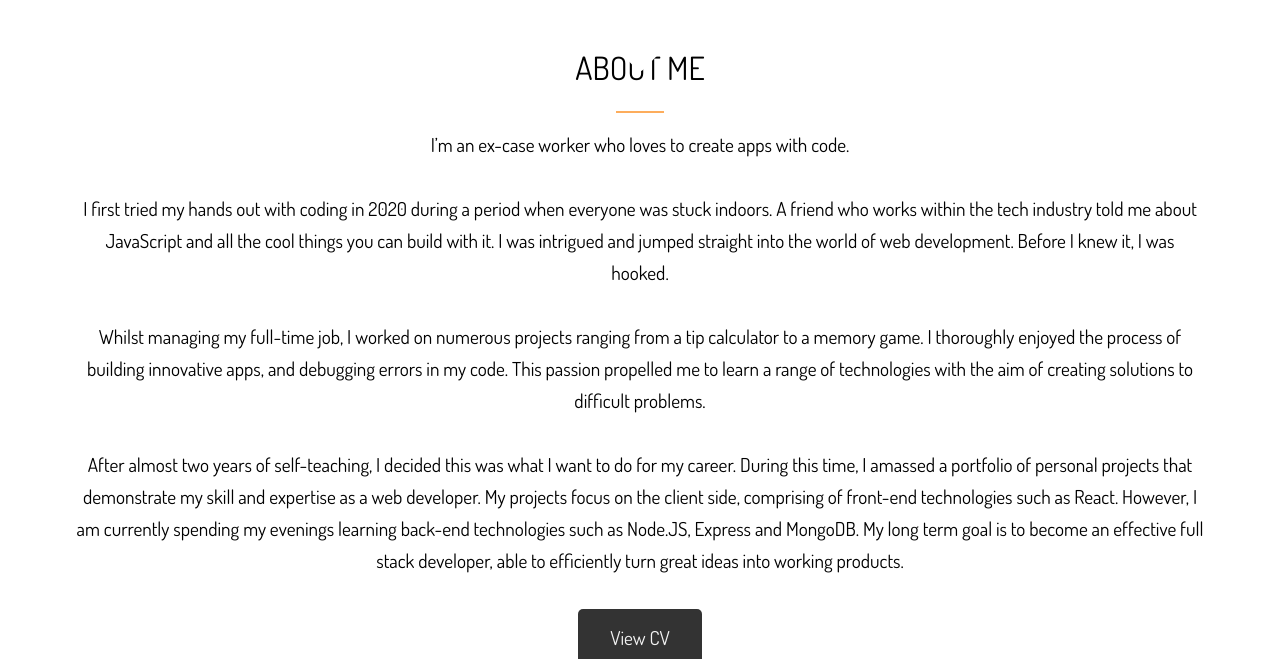
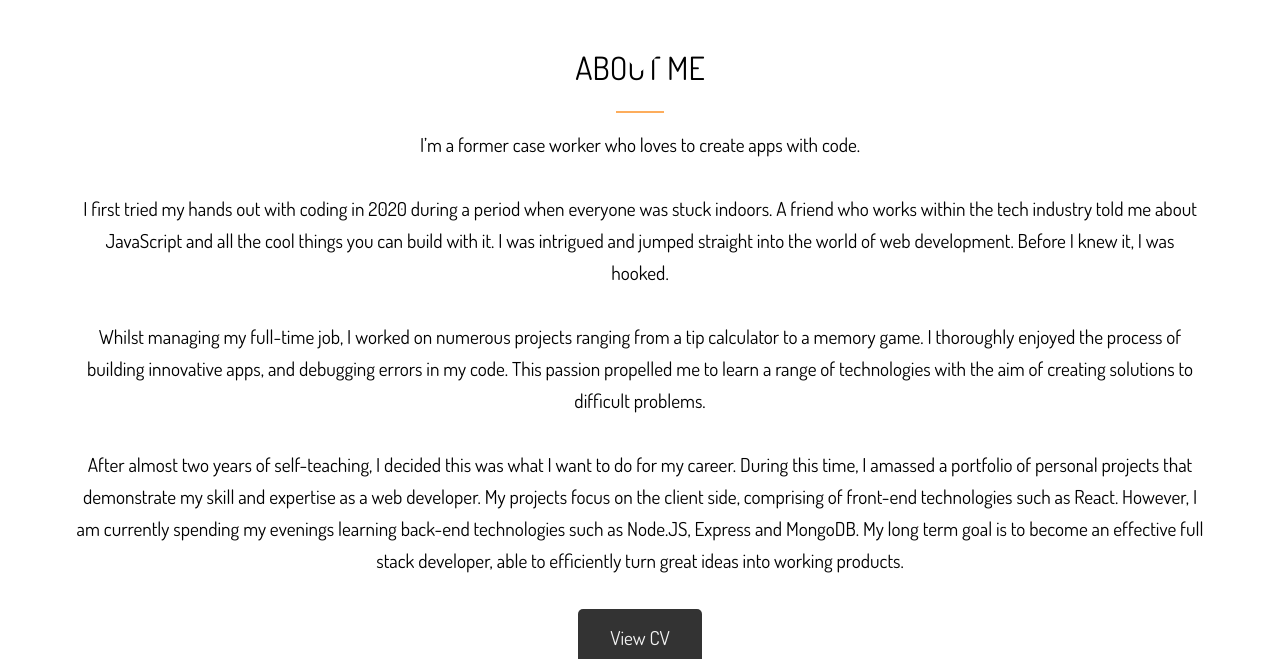
Before and after one commit to mohfaruk/Personal_Portfolio, a website: page index.html in a window 1280 px wide. Shown: the part 820-1479 px from the top of the page. Drawn offline with Linux system fonts and the light colour scheme.

Commit message:
about update

```diff
--- a/index.html
+++ b/index.html
@@ -75,7 +75,7 @@
             ideas into working products.
             <br />
             <br /> -->
-            I’m an ex-case worker who loves to create apps with code.
+            I’m a former case worker who loves to create apps with code.
             <br />
             <br />
             I first tried my hands out with coding in 2020 during a period when everyone was stuck indoors. A
```
